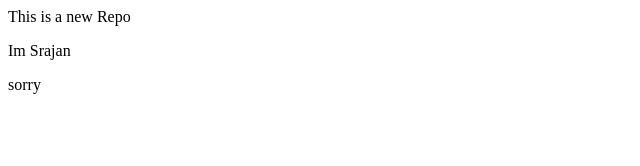
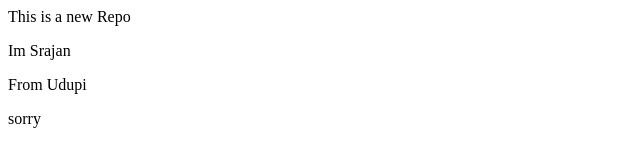
Before and after one commit to Srajan1818/localRepo, a plain HTML site: page index.html in a window 1280 px wide. Shown: the whole page, without its empty margins (0-640 px from the left). Drawn offline with Linux system fonts and the light colour scheme.

Commit message:
commited

```diff
--- a/index.html
+++ b/index.html
@@ -1,4 +1,4 @@
 <p>This is a new Repo</p>
 <p>Im Srajan</p>
-
+<p>From Udupi</p>
 sorry
```
